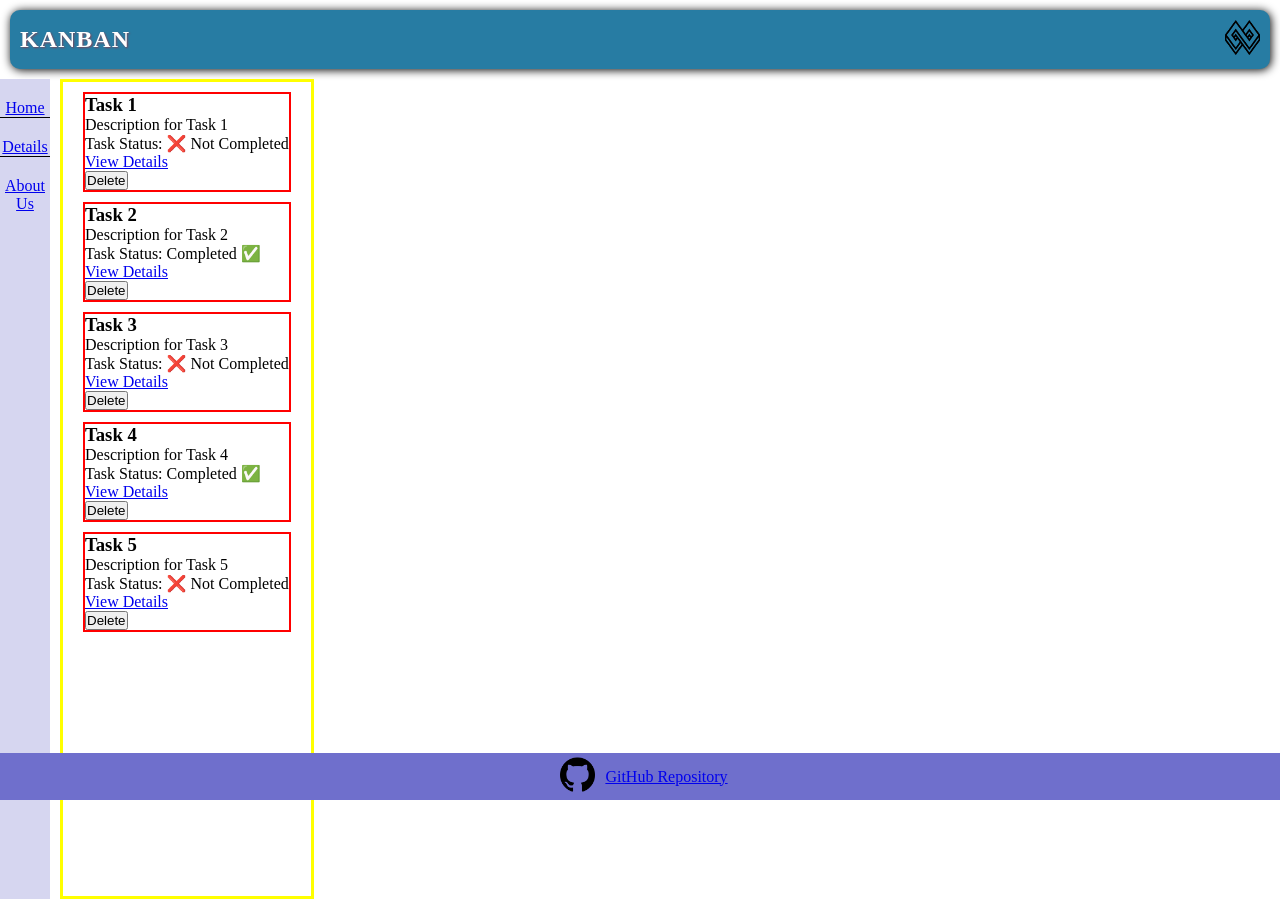
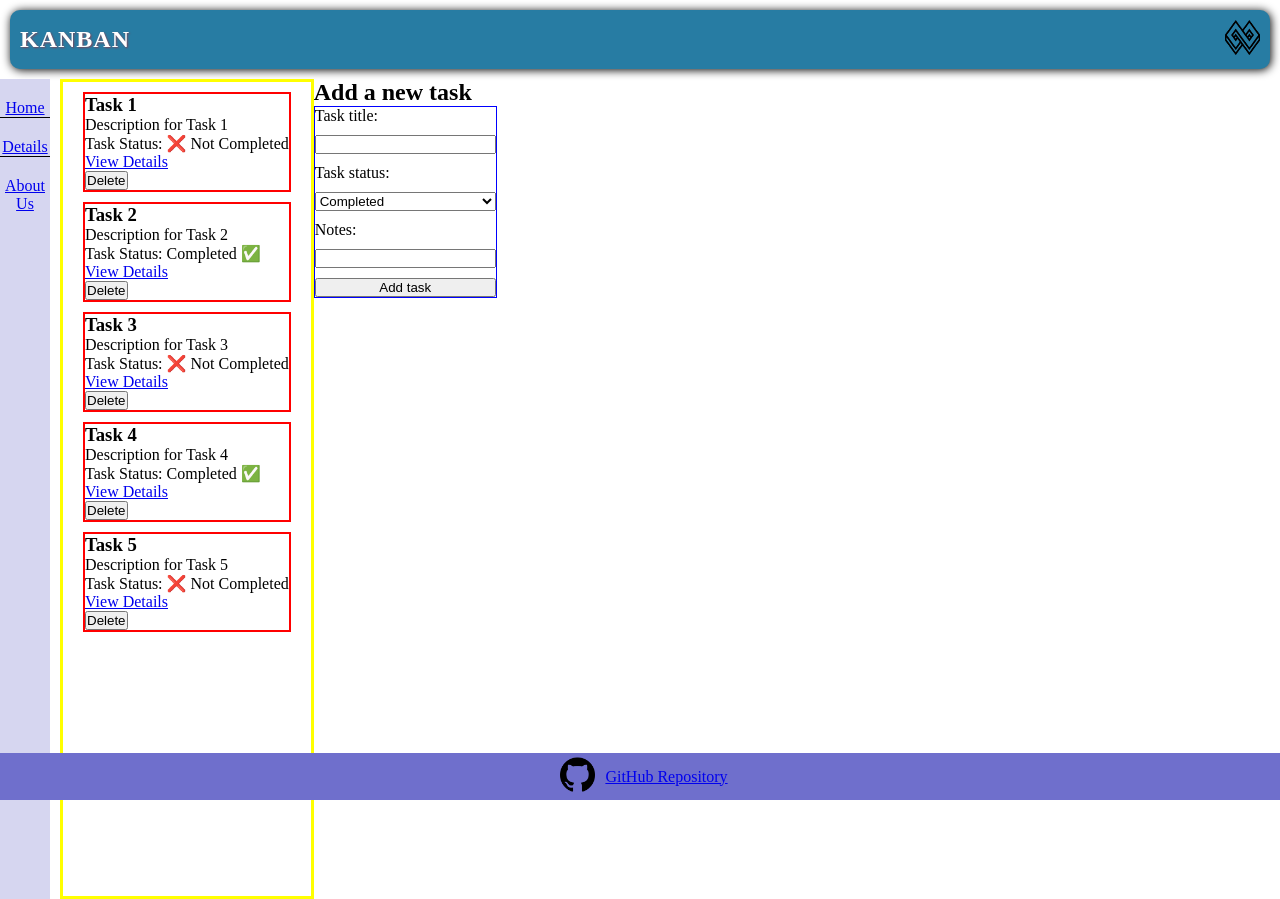
Before and after one commit to onurcangulpak/kanbanboardprc, a React (Vite) app: page / in a window 1280 px wide. Built offline with nearby package versions, Linux system fonts and the light colour scheme.

Commit message:
form-added

```diff
--- a/src/App.jsx
+++ b/src/App.jsx
@@ -10,15 +10,11 @@ import Footer from "./components/Footer";
 import SideBar from "./components/SideBar";
 import OneTask from "./components/OneTask";
 import KanbanBoard from "./components/KanbanBoard";
+import FormXx from "./components/FormXx"
+import taskData from "./assets/Data/data.json"
 
 const App = () => {
-  const [tasks, setTasks] = useState([
-    { id: 1, title: "Task 1", description: "Description for Task 1", isCompleted: false },
-    { id: 2, title: "Task 2", description: "Description for Task 2", isCompleted: true },
-    { id: 3, title: "Task 3", description: "Description for Task 3", isCompleted: false },
-    { id: 4, title: "Task 4", description: "Description for Task 4", isCompleted: true },
-    { id: 5, title: "Task 5", description: "Description for Task 5", isCompleted: false },
-  ]);
+  const [tasks, setTasks] = useState(taskData);
 
   const handleDeleteTask = (taskId) => {
     setTasks(tasks.filter((task) => task.id !== taskId));
@@ -29,6 +25,7 @@ const App = () => {
       <NavBar />
       <div className="content-container">
         <SideBar />
+
         <Routes>
           <Route
             path="/"
@@ -44,8 +41,10 @@ const App = () => {
               <KanbanBoard tasks={tasks} handleDeleteTask={handleDeleteTask} />
             }
           />
+
           <Route path="*" element={<NotFound />} />
         </Routes>
+        <FormXx/>
       </div>
       <Footer />
     </Router>
--- a/src/HomePage.jsx
+++ b/src/HomePage.jsx
@@ -8,6 +8,7 @@ const HomePage = ({ tasks, handleDeleteTask }) => {
       <div className="content-container">
         <KanbanBoard tasks={tasks} handleDeleteTask={handleDeleteTask} />
       </div>
+
     </div>
   );
 };
--- /dev/null
+++ b/src/assets/Data/data.json
@@ -0,0 +1,32 @@
+[
+    {
+      "id": 1,
+      "title": "Task 1",
+      "description": "Description for Task 1",
+      "isCompleted": false
+    },
+    {
+      "id": 2,
+      "title": "Task 2",
+      "description": "Description for Task 2",
+      "isCompleted": true
+    },
+    {
+      "id": 3,
+      "title": "Task 3",
+      "description": "Description for Task 3",
+      "isCompleted": false
+    },
+    {
+      "id": 4,
+      "title": "Task 4",
+      "description": "Description for Task 4",
+      "isCompleted": true
+    },
+    {
+      "id": 5,
+      "title": "Task 5",
+      "description": "Description for Task 5",
+      "isCompleted": false
+    }
+  ]
--- a/src/components/Details.jsx
+++ b/src/components/Details.jsx
@@ -18,3 +18,4 @@ const Details = ({tasks}) => {
 }
 
 export default Details
+// new codes after here
--- /dev/null
+++ b/src/components/FormXx.css
@@ -0,0 +1,6 @@
+.form-container form {
+  display: flex;
+  flex-direction: column;
+  border: 1px solid blue;
+  gap: 10px;
+}
--- /dev/null
+++ b/src/components/FormXx.jsx
@@ -0,0 +1,45 @@
+import React from "react";
+import "./FormXx.css";
+import { useState } from "react";
+const Form = () => {
+  const [title, setTitle] = useState("");
+  const [notes, setNotes] = useState("");
+  const [station, setStation] = useState("completed");
+
+  const handleSubmit = (e) => {
+    e.preventDefault();
+    const task = { title, notes, station };
+
+  };
+
+  return (
+    <div className="form-container">
+      <h2>Add a new task</h2>
+      <form onSubmit={handleSubmit}>
+        <label>Task title:</label>
+        <input
+          type="text"
+          required
+          value={title}
+          onChange={(e) => setTitle(e.target.value)}
+        />
+        <label>Task status:</label>
+        <select value={station} onChange={(e) => setStation(e.target.value)}>
+          <option value="completed">Completed </option>
+          <option value="not-completed">Not Completed </option>
+        </select>
+        <label>Notes: </label>
+        <input
+          type="text"
+          required
+          value={notes}
+          onChange={(e) => setNotes(e.target.value)}
+        />
+        <button>Add task</button>
+        {/* <p> {title} {notes} {station}</p> */}
+      </form>
+    </div>
+  );
+};
+
+export default Form;
```
